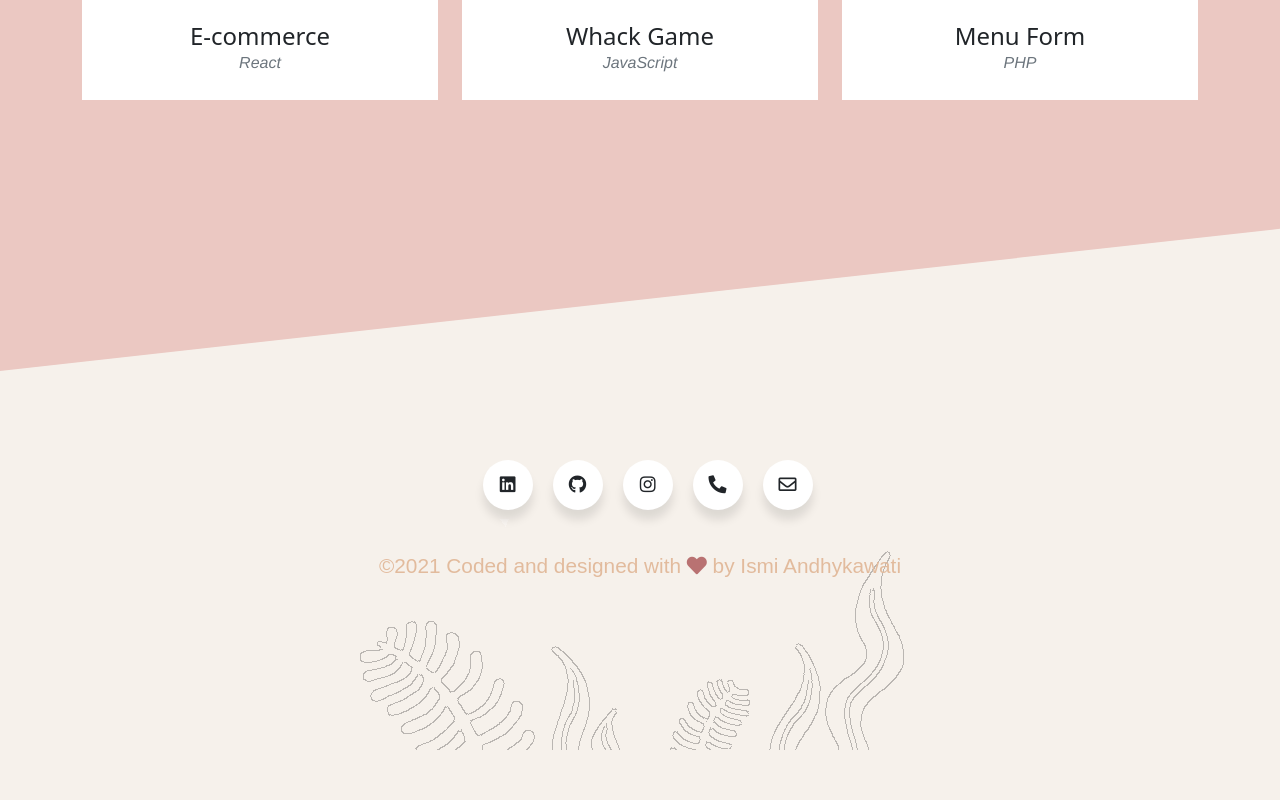
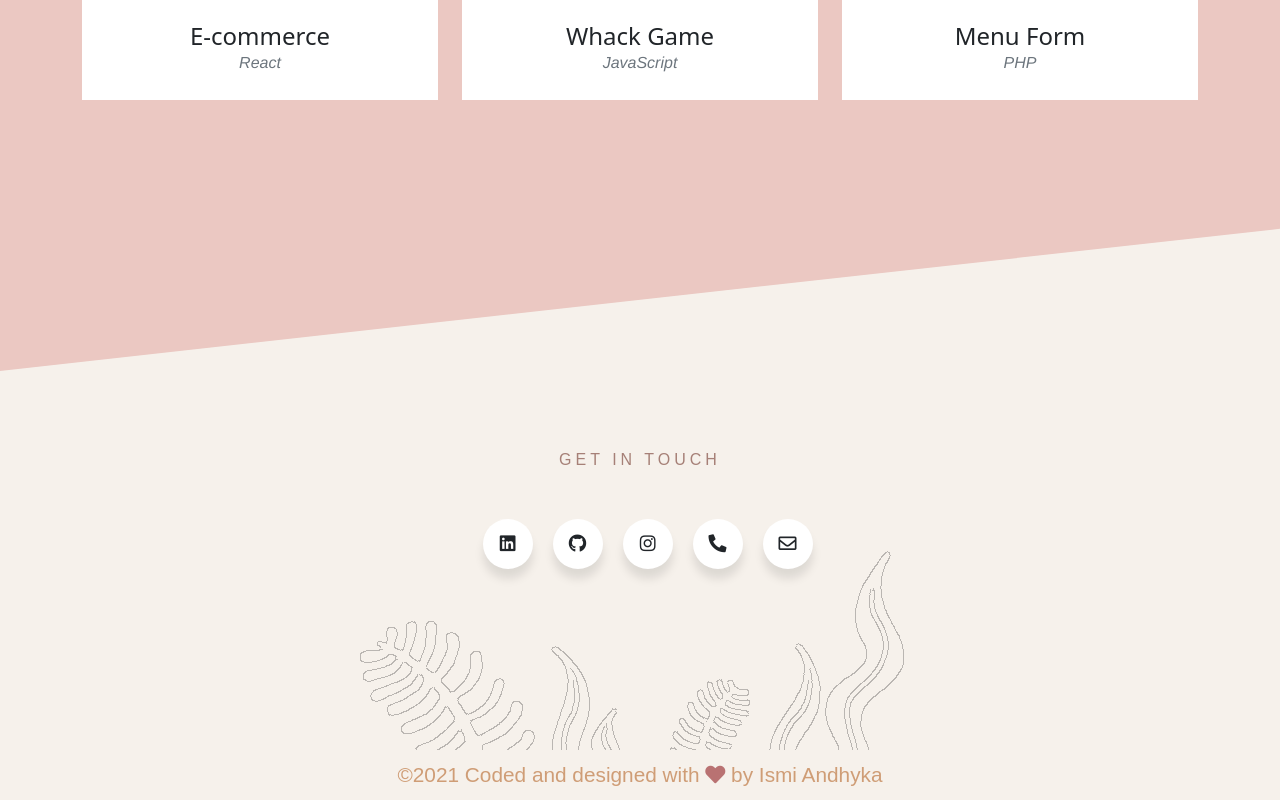
Before and after one commit to IsmiAndhyka18/MyPortfolio, a website: page index.html in a window 1280 px wide. Shown: the part 2418-3218 px from the top of the page. Drawn offline with nearby package versions, Linux system fonts and the light colour scheme.

Commit message:
Change footer syle

```diff
--- a/index.html
+++ b/index.html
@@ -111,8 +111,8 @@
       </div>
   </section>
       <svg xmlns="http://www.w3.org/2000/svg" viewBox="0 0 1440 320"><path fill="#ebc8c2" fill-opacity="1" d="M0,288L1440,128L1440,0L0,0Z"></path></svg>
-<div class="contact" id="contact">
-
+      <div class="contact" id="contact">
+        <h2 class="contact-text">GET IN TOUCH</h2>
         <div class="socialmedia centering">
           <div class="wrapper">
             <div class="icon facebook">
@@ -137,9 +137,9 @@
             </div>
           </div>
            </div>
-        <p class="coded">©2021 Coded and designed with <a class="fa fa-heart" style="font-size:20px;color:rgb(185, 114, 114);text-decoration:none;"></a> by Ismi Andhykawati</p>
+        <p class="coded">©2021 Coded and designed with <a class="fa fa-heart" style="font-size:20px;color:rgb(185, 114, 114);text-decoration:none;"></a> by Ismi Andhyka</p>
         <a href="#home" class="fas fa-arrow-circle-up" id="arrow-up" style="font-size:50px;color:#be9c82;text-decoration:none;"></a>
-    </div>
+
 <!-- Modal 1 -->
 <div class="portfolio-modal modal fade" id="portfolioModal1" tabindex="-1" role="dialog" aria-hidden="true">
     <div class="modal-dialog">
--- a/style.css
+++ b/style.css
@@ -81,6 +81,10 @@ html body {
   margin:250px;
   margin-right: 80px;
 
+}
+
+.contact-text{
+  color: #a68077;
 }
 
 
@@ -231,8 +235,8 @@ p {
   text-align: center;
   margin: auto;
   padding-top: 50px;
-  margin-top: -20px;
-  color: #e2bb9d;
+  color: #cf9d76;
+  margin-top: 130px;
 }
 
 /* social media*/
```
